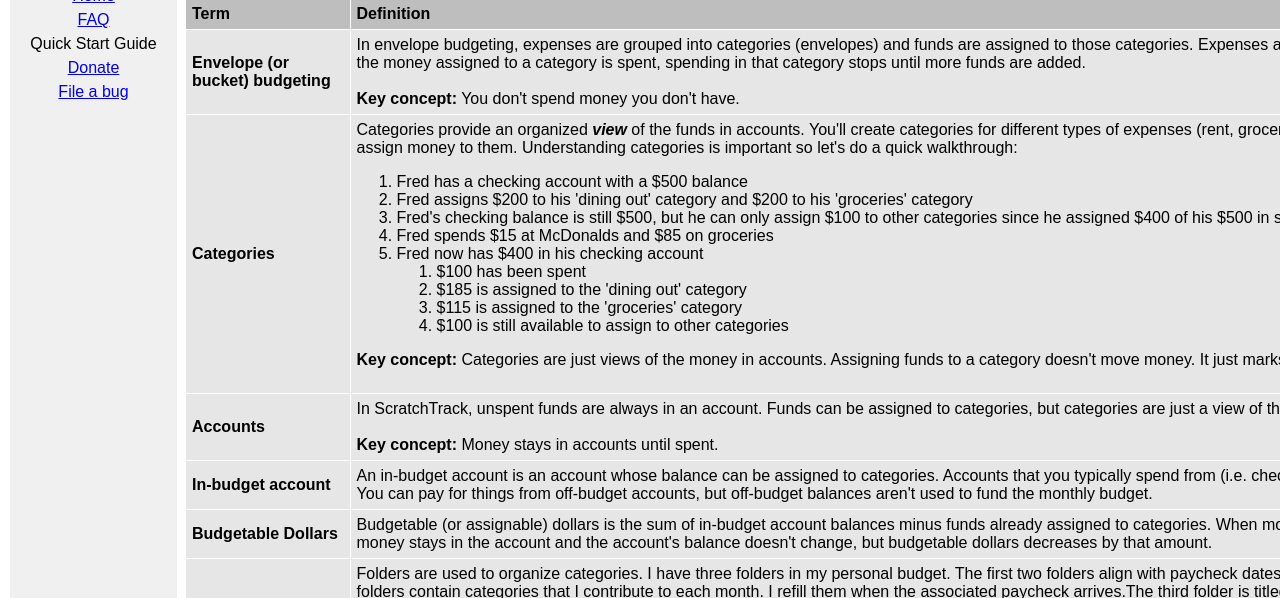
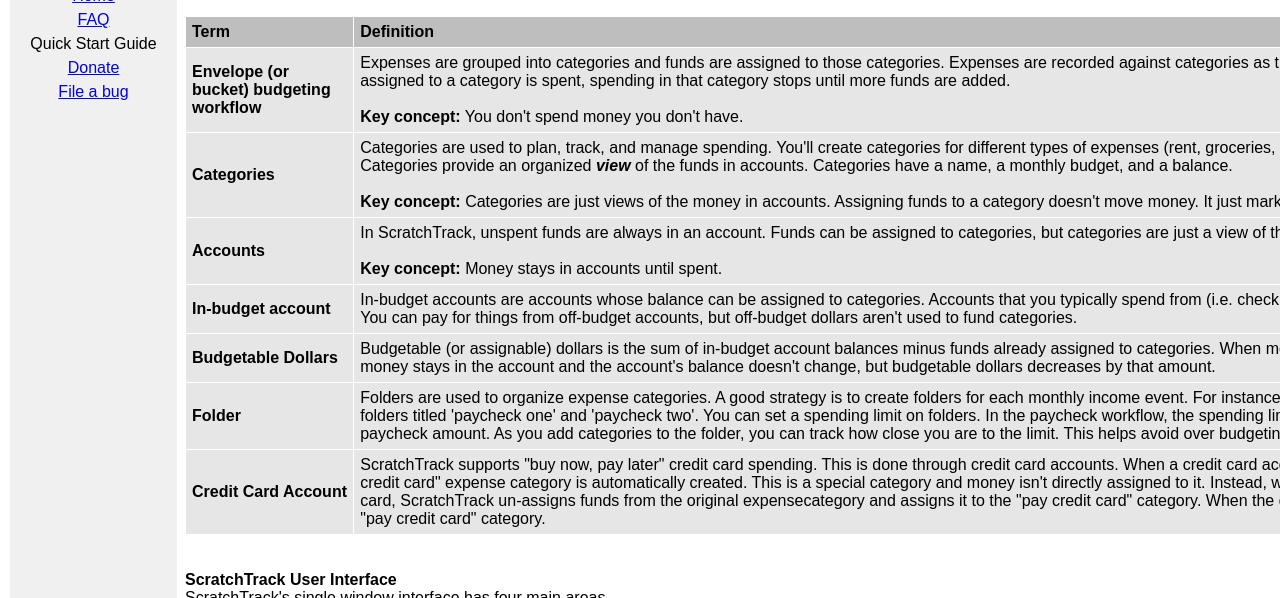
Before and after one commit to KenSimone/ScratchTrack, a plain HTML site: page Website/quickstart.html in a window 1280 px wide. Shown: the part 157-755 px from the top of the page. Drawn offline with Linux system fonts and the light colour scheme.

```diff
--- a/Website/quickstart.html
+++ b/Website/quickstart.html
@@ -1,5 +1,6 @@
 <!DOCTYPE html PUBLIC "-//W3C//DTD HTML 4.01//EN" "http://www.w3.org/TR/html4/strict.dtd">
 <html><head>
+
 
 
 
@@ -66,9 +67,12 @@ body {
       </td>
       <td style="vertical-align: top; width: 845px;">
       <h1><i>ScratchTrack 0.5</i></h1>
+
       <h3><i><i>Quick Start</i></i></h3>
+
       <span style="font-weight: bold;">Glossary</span> - If you read
 anything, read this. Seriously. You'll be done in like five minutes.<br>
+<br>
       <table style="text-align: left; width: 100%;" border="0" cellpadding="6" cellspacing="1">
         <tbody>
           <tr>
@@ -78,10 +82,10 @@ anything, read this. Seriously. You'll be done in like five minutes.<br>
             </td>
           </tr>
           <tr>
-            <td style="background-color: rgb(230, 230, 230);"><span style="font-weight: bold;">Envelope (or bucket) budgeting<br>
+            <td style="background-color: rgb(230, 230, 230);"><span style="font-weight: bold;">Envelope (or bucket) budgeting workflow<br>
 </span></td>
-            <td style="background-color: rgb(230, 230, 230);">In envelope budgeting, expenses are grouped into categories (envelopes) and funds
-are assigned to those categories. Expenses are tracked against categories.
+            <td style="background-color: rgb(230, 230, 230);">Expenses are grouped into categories and funds
+are assigned to those categories. Expenses are recorded against categories as they happen.
 When the money assigned to a category is spent, spending in that category stops until
 more funds are added. <br>
             <br>
@@ -92,38 +96,14 @@ money you don't have.<br>
           <tr>
             <td style="background-color: rgb(230, 230, 230);"><span style="font-weight: bold;">Categories</span><br>
             </td>
-            <td style="background-color: rgb(230, 230, 230);">Categories
-provide an organized <span style="font-style: italic; font-weight: bold;">view</span> of the funds in accounts. You'll create
+            <td style="background-color: rgb(230, 230, 230);">Categories are used to plan, track, and manage spending. You'll create
 categories for different types of expenses (rent, groceries, dining
-out, utilities, etcetera) and assign money to them. Understanding
-categories is important so let's do a quick walkthrough:<br>
-            <ol>
-              <li>Fred has a checking account with a $500 balance<br>
-              </li>
-              <li>Fred assigns $200 to his 'dining out' category and
-$200 to his 'groceries' category</li>
-              <li>Fred's checking balance is still $500, but he can only assign $100
-to other categories since he assigned $400 of his $500 in step two<br>
-              </li>
-              <li>Fred spends $15 at McDonalds and $85 on groceries<br>
-</li>
-              <li>Fred now has $400 in his checking account</li>
-              <ol>
-                <li>$100 has been spent<br>
-                </li>
-<li>$185 is assigned to
-the 'dining out' category<br>
-</li>
-                <li>$115 is assigned to the 'groceries' category<br>
-</li>
-                <li>$100 is still available to
-assign to other categories</li>
-              </ol>
-
-            </ol><span style="font-weight: bold;">Key concept: </span>Categories are just views of the money in accounts.
+out, utilities, etcetera). Categories
+provide an organized <span style="font-style: italic; font-weight: bold;">view</span> of the funds in accounts. Categories have a name, a monthly budget, and a balance.<br>
+            <br>
+<span style="font-weight: bold;">Key concept: </span>Categories are just views of the money in accounts.
 Assigning funds to a category doesn't move money. It just marks it for
 a specific purpose.<br>
-            <br>
             </td>
           </tr>
           <tr>
@@ -141,12 +121,10 @@ spent.&nbsp; </td>
           <tr>
             <td style="background-color: rgb(230, 230, 230);"><span style="font-weight: bold;">In-budget account</span><br>
             </td>
-            <td style="vertical-align: top; background-color: rgb(230, 230, 230);">An
-in-budget account is an account whose balance can be assigned to
+            <td style="vertical-align: top; background-color: rgb(230, 230, 230);">In-budget accounts are accounts whose balance can be assigned to
 categories. Accounts that you typically spend from (i.e. checking
 accounts) are usually in-budget. You can pay for things from off-budget
-accounts, but off-budget balances aren't used to fund the monthly
-budget.<br>
+accounts, but off-budget dollars aren't used to fund categories.<br>
             </td>
           </tr>
           <tr>
@@ -164,16 +142,26 @@ doesn't change, but budgetable dollars decreases by that amount.<br>
             <td style="background-color: rgb(230, 230, 230);"><span style="font-weight: bold;">Folder</span><br>
             </td>
             <td style="background-color: rgb(230, 230, 230);">Folders
-are used to organize categories. I have three
-folders in my personal budget. The first two folders align
-with paycheck dates and are titled "15th" and "31st". Those folders
-contain categories that I contribute to each month. I refill them when
-the associated paycheck arrives.The third folder is titled "out of
-band" and contains categories that I don't fill on a regular basis. <br>
-            <br>
-Folders can optionally have spending limits. If you budget or spend over the limit ScratchTrack warns you.<br>
+are used to organize expense categories. A good strategy is to create
+folders for each monthly income event. For instance, if you're paid
+twice a month, create&nbsp; folders titled 'paycheck one' and 'paycheck
+two'. You can set a spending limit on folders. In the paycheck
+workflow, the spending limit should be set to the typical paycheck
+amount. As you add categories to the folder, you can track how close
+you are to the limit. This helps avoid over budgeting and over spending.<br>
+            </td>
+          </tr><tr>
+            <td style="vertical-align: middle; background-color: rgb(230, 230, 230); text-align: left;"><span style="font-weight: bold;">Credit Card Account</span><br>
+            </td>
+            <td style="vertical-align: top; background-color: rgb(230, 230, 230);">ScratchTrack supports "buy now, pay later" credit card spending.
+This is done through credit card accounts. When a credit card account
+is created, a matching "pay credit card" expense category is
+automatically created. This is a special category and money isn't
+directly assigned to it. Instead, when an expense is paid with a credit
+card, ScratchTrack un-assigns funds from the original expensecategory and assigns it to the "pay credit card" category. When the credit card is paid, it's paid from the "pay credit card" category. <br>
             </td>
           </tr>
+
 
         </tbody>
       </table>
```
Also changed, not shown: 5 other files.
